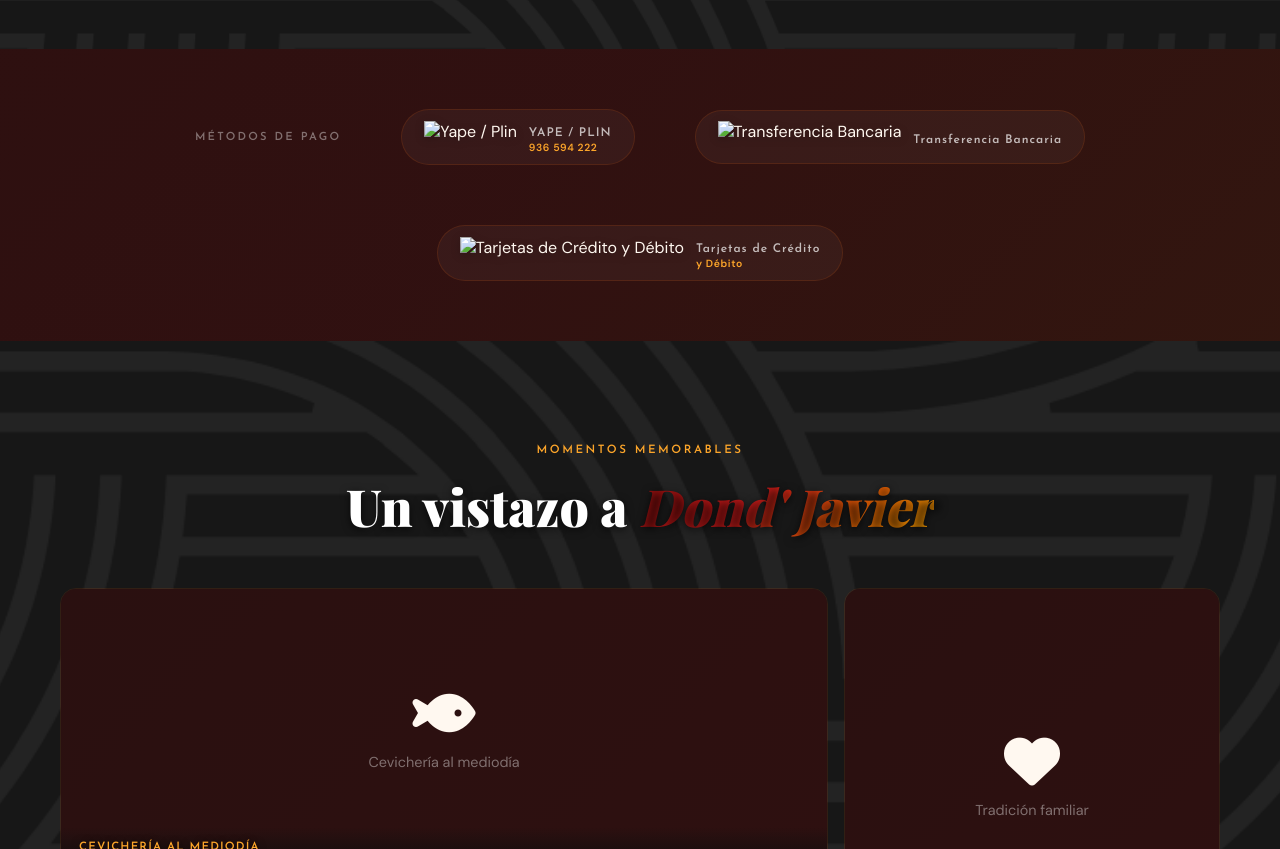
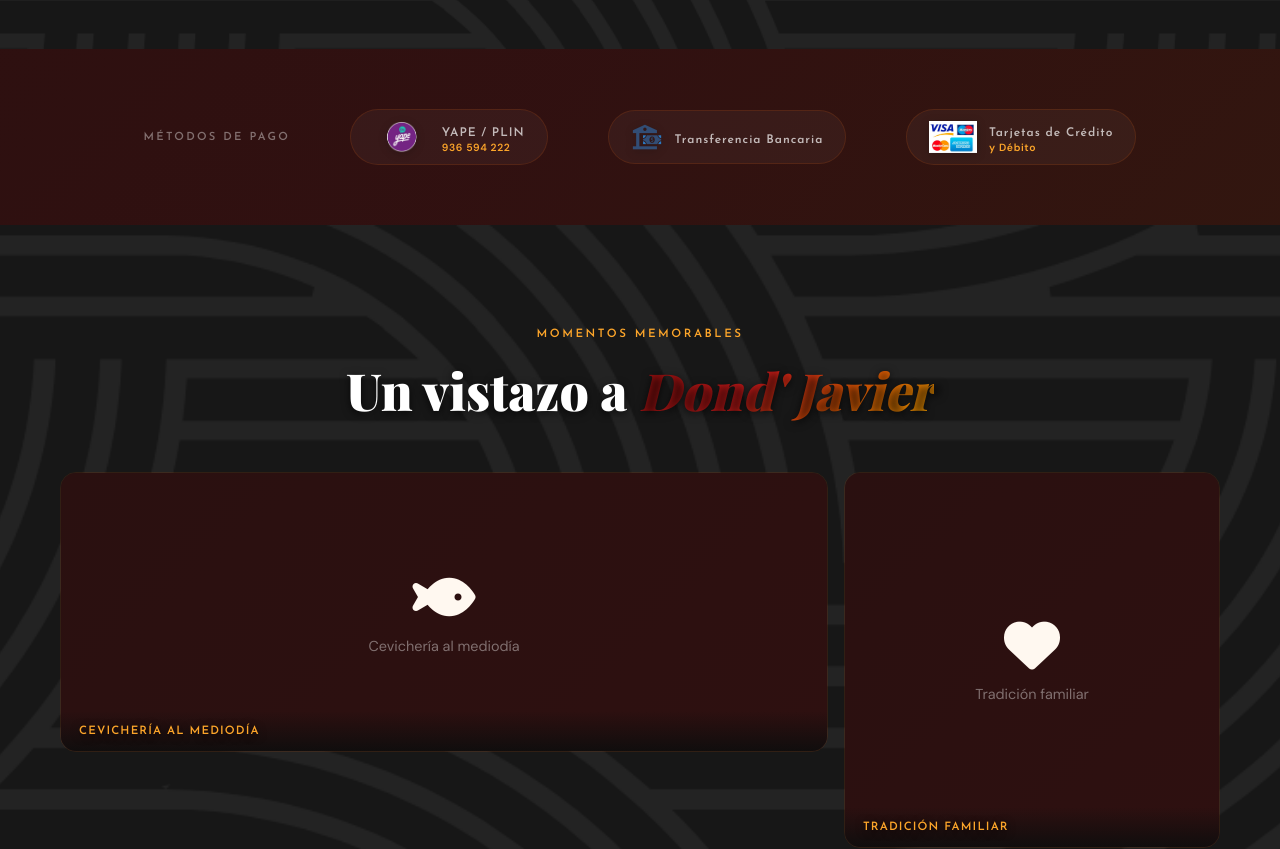
Before and after one commit to adrianvicentesenati-ship-it/Dond-Javier, a plain HTML site: page index.html in a window 1280 px wide. Shown: the part 2760-3609 px from the top of the page. Drawn offline with nearby package versions, Linux system fonts and the light colour scheme; a web font is replaced by a local one.

Commit message:
Update index.html

```diff
--- a/index.html
+++ b/index.html
@@ -460,20 +460,20 @@
     <div class="pagos-container">
         <span class="pagos-label">Métodos de pago</span>
         <div class="pago-item">
-            <img src="assets/icons/logo_yape.png" alt="Yape / Plin" class="pago-icon-img">
+            <img src="assets/logo_yape.png" alt="Yape / Plin" class="pago-icon-img">
             <div>
                 <span>YAPE / PLIN</span>
                 <strong>936 594 222</strong>
             </div>
         </div>
         <div class="pago-item">
-            <img src="assets/icons/logo_transferencia_bancaria.png" alt="Transferencia Bancaria" class="pago-icon-img">
+            <img src="assets/logo_transferencia_bancaria.png" alt="Transferencia Bancaria" class="pago-icon-img">
             <div>
                 <span>Transferencia Bancaria</span>
             </div>
         </div>
         <div class="pago-item">
-            <img src="assets/icons/logo_tarjetas_credito.jpg" alt="Tarjetas de Crédito y Débito" class="pago-icon-img">
+            <img src="assets/logo_tarjetas_credito.jpg" alt="Tarjetas de Crédito y Débito" class="pago-icon-img">
             <div>
                 <span>Tarjetas de Crédito</span>
                 <strong>y Débito</strong>
@@ -744,7 +744,7 @@
         <button id="detail-close-x" aria-label="Cerrar"><i class="fas fa-times"></i></button>
         <!-- Imagen del producto -->
         <div class="detail-image" id="detailImage">
-            <img id="detailImg" src="assets/platos/placeholder-plato.jpg" alt="Producto">
+            <img id="detailImg" src="assets/placeholder-plato.jpg" alt="Producto">
         </div>
         <div class="card-detail-content">
             <h3 id="detailTitle">Nombre del producto</h3>
```
